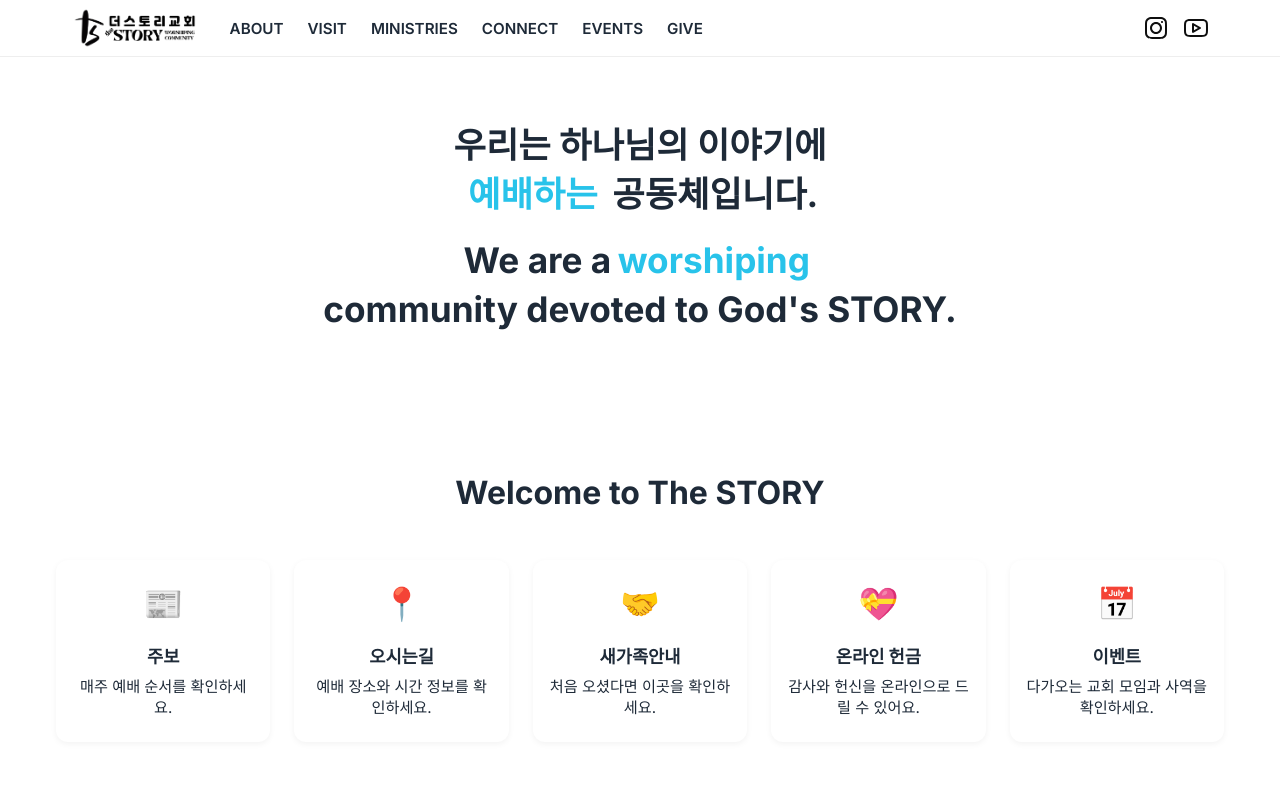
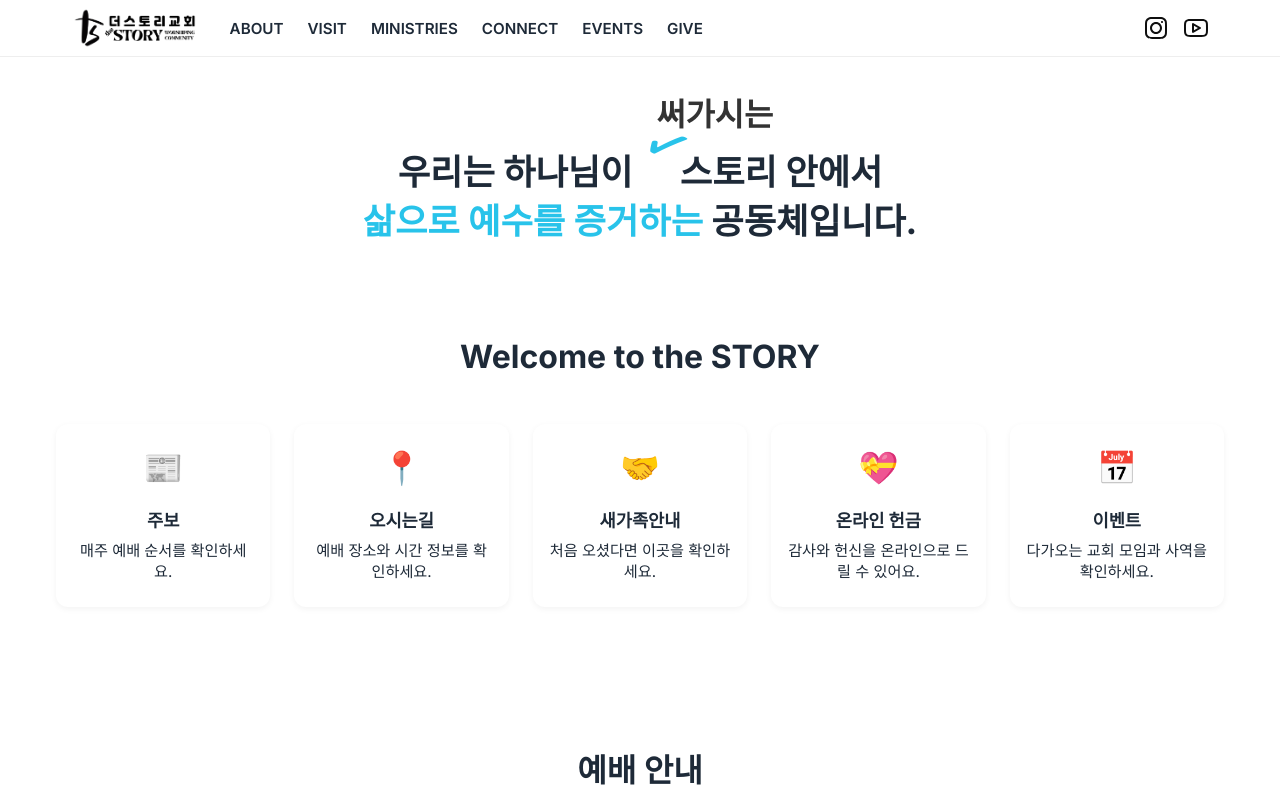
Before and after one commit to bumvino/theSTORY, a Next.js app: page / in a window 1280 px wide. Shown: the top 800 px of the page. Built offline with nearby package versions, Linux system fonts and the light colour scheme.

Commit message:
Update bulletin layout: add spacing for sermon, scripture, and title

```diff
--- a/app/components/DynamicHeadline.jsx
+++ b/app/components/DynamicHeadline.jsx
@@ -1,33 +1,33 @@
 'use client';
 
-import { useEffect, useState } from 'react';
+import { useEffect, useRef, useState } from 'react';
 
 export default function DynamicHeadline() {
-    const enWords = ['worshiping', 'serving'];
-    const krWords = ['예배하는', '섬기는'];
-
-    const [enIndex, setEnIndex] = useState(0);
+    const krWords = ['예배하는', '감사하는', '삶으로 예수를 증거하는'];
     const [krIndex, setKrIndex] = useState(0);
+    const krTimer = useRef(null);
 
     useEffect(() => {
-        const id = setInterval(() => {
-            setEnIndex((i) => (i + 1) % enWords.length);
+        krTimer.current = setInterval(() => {
             setKrIndex((i) => (i + 1) % krWords.length);
         }, 2500);
-        return () => clearInterval(id);
+        return () => clearInterval(krTimer.current);
     }, []);
 
     return (
         <section className="headline">
             <h2 className="headline-korean">
-                우리는 하나님의 이야기에<br />
-                <span className="headline-dynamic">{krWords[krIndex]}</span> 공동체입니다.
-            </h2>
-
-            <h2>
-                <span className="headline-static">We are a</span>
-                <span className="headline-dynamic">{enWords[enIndex]} </span><br />
-                <span className="headline-static">community devoted to God&apos;s STORY.</span>
+                우리는 하나님이
+                <span className="insertion">
+          <span className="tick">✓</span>
+          <span className="above">써가시는</span>
+        </span>
+                스토리 안에서
+                <br />
+                <span className="kr-rotator" key={krIndex}>
+          {krWords[krIndex]}
+        </span>
+                &nbsp;공동체입니다.
             </h2>
         </section>
     );
--- a/app/components/Header.jsx
+++ b/app/components/Header.jsx
@@ -46,8 +46,8 @@ export default function Header() {
                             MINISTRIES
                         </a>
                         <div className="dropdown-content">
-                            <Link href="/ministries/women">Women in The STORY</Link>
-                            <Link href="/ministries/men">Men in The STORY</Link>
+                            <Link href="/ministries/women">Women in the STORY</Link>
+                            <Link href="/ministries/men">Men in the STORY</Link>
                         </div>
                     </div>
 
--- a/app/globals.css
+++ b/app/globals.css
@@ -1,10 +1,25 @@
 /* ==================================================
-   1) FONTS
+   0) FONT
 ================================================== */
-@import url('https://fonts.googleapis.com/css2?family=Inter:wght@400;600;700&display=swap');
+@import url('https://fonts.googleapis.com/css2?family=Inter:wght@100;400;600;700&display=swap');
 
 /* ==================================================
-   2) GLOBAL
+   1) THEME VARIABLES
+================================================== */
+:root {
+    --text: #1e2a38;
+    --bg: #fff;
+    --muted: #6c757d;
+    --border: #eee;
+    --shadow-sm: 0 2px 6px rgba(0,0,0,.05);
+    --shadow-md: 0 4px 12px rgba(0,0,0,.08);
+
+    --brand: #28C3EA;
+    --brand-hover: #1ba6c6;
+}
+
+/* ==================================================
+   2) GLOBAL / RESET
 ================================================== */
 *,
 *::before,
@@ -15,8 +30,8 @@ html { scroll-behavior: smooth; }
 body {
     margin: 0;
     font-family: 'Inter', sans-serif;
-    color: #1e2a38;
-    background: #fff;
+    color: var(--text);
+    background: var(--bg);
 }
 
 img { display: block; max-width: 100%; height: auto; }
@@ -26,9 +41,9 @@ img { display: block; max-width: 100%; height: auto; }
 ================================================== */
 .site-header {
     position: sticky; top: 0; z-index: 1000;
-    background: #fff;
+    background: var(--bg);
     padding: 0.5rem 2rem;
-    border-bottom: 1px solid #eee;
+    border-bottom: 1px solid var(--border);
 }
 
 .header-container {
@@ -40,7 +55,7 @@ img { display: block; max-width: 100%; height: auto; }
 .logo img { height: 40px; }
 
 /* ==================================================
-   4) NAV + DROPDOWN (hover)
+   4) NAV + DROPDOWN
 ================================================== */
 .main-nav { display: flex; gap: 1.5rem; margin-left: 2rem; }
 
@@ -50,7 +65,7 @@ img { display: block; max-width: 100%; height: auto; }
     padding: 0.5rem 0;
     font-size: 0.95rem;
     font-weight: 600;
-    color: #1e2a38;
+    color: var(--text);
     text-decoration: none;
     transition: color .25s ease;
 }
@@ -58,40 +73,43 @@ img { display: block; max-width: 100%; height: auto; }
 .main-nav a:hover,
 .main-nav a.active,
 .nav-item > a:hover,
-.nav-item > a.active {
-    color: #28C3EA;
-}
+.nav-item > a.active { color: var(--brand); }
 
 .nav-item { position: relative; }
 .nav-item > a { cursor: pointer; }
 
-/* Keep it hidden by default */
+/* dropdown */
 .dropdown-content {
     display: none;
-    position: absolute;
-    top: calc(100% + 2px); /* small offset to prevent hover gap */
-    left: 0;
-    min-width: 180px;
-    padding: .5rem 0;
-    background: #fff;
+    position: absolute; top: calc(100% + 2px); left: 0;
+    min-width: 180px; padding: .5rem 0;
+    background: var(--bg);
     border-radius: 6px;
-    box-shadow: 0 4px 12px rgba(0,0,0,.08);
+    box-shadow: var(--shadow-md);
     z-index: 999;
-    flex-direction: column; /* OK without display:flex; */
+    flex-direction: column;
 }
 
-/* Show on hover/focus */
 .nav-item:hover .dropdown-content,
-.nav-item:focus-within .dropdown-content {
-    display: flex;
+.nav-item:focus-within .dropdown-content { display: flex; }
+
+.dropdown-content a {
+    padding: .5rem 1rem;
+    white-space: nowrap;
+    font-size: .9rem;
+    color: var(--text);
+    text-decoration: none;
+    transition: color .2s ease, background .2s ease;
 }
 
-/* Same look as header nav buttons */
+.dropdown-content a:hover { color: var(--brand); background: none; }
+
+/* CTA-like nav button */
 .nav-button {
     display: inline-block;
     margin-top: 1rem;
     padding: 0.75rem 1.5rem;
-    background: #28C3EA;
+    background: var(--brand);
     color: #fff;
     border-radius: 8px;
     font-weight: 700;
@@ -99,21 +117,9 @@ img { display: block; max-width: 100%; height: auto; }
     transition: background 0.2s ease;
 }
 
-.nav-button:hover {
-    background: #1ba6c6; /* same hover color as header */
-}
+.nav-button:hover { background: var(--brand-hover); }
 
-.dropdown-content a {
-    padding: .5rem 1rem;
-    white-space: nowrap;
-    font-size: .9rem;
-    color: #1e2a38;
-    text-decoration: none;
-    transition: color .2s ease, background .2s ease;
-}
-.dropdown-content a:hover { color: #28C3EA; background: none; }
-
-/* Social icons on header right */
+/* social icons on header right */
 .header-social {
     margin-left: auto;
     display: flex; align-items: center; gap: 1rem;
@@ -124,19 +130,21 @@ img { display: block; max-width: 100%; height: auto; }
 /* ==================================================
    5) HEADLINE (HOME)
 ================================================== */
-.headline { padding: 4rem 2rem 2rem; text-align: center; }
+.headline { padding: 5rem 2rem 0rem; text-align: center; }
+
 .headline h2 {
-    margin: 0 0 1rem;
+    margin: 0rem;
     font-size: 2.2rem; font-weight: 700; line-height: 1.4;
 }
+
 .headline-static { display: inline; }
-.headline-dynamic { display: inline; margin: 0 .4rem; font-weight: 700; color: #28C3EA; }
+.headline-dynamic { display: inline; margin: 0 .4rem; font-weight: 700; color: var(--brand); }
 
 /* ==================================================
    6) FEATURES GRID
 ================================================== */
 .features-section { padding: 4rem 2rem; text-align: center; }
-.features-heading { font-size: 2rem; margin-bottom: 3rem; color: #1e2a38; }
+.features-heading { font-size: 2rem; margin-bottom: 3rem; color: var(--text); }
 
 .features-grid {
     max-width: 1200px; margin: 0 auto; padding: 0 1rem;
@@ -147,15 +155,16 @@ img { display: block; max-width: 100%; height: auto; }
 .feature-card {
     background: #fff; border-radius: 12px;
     padding: 1.5rem 1rem; text-align: center;
-    box-shadow: 0 2px 6px rgba(0,0,0,.05);
+    box-shadow: var(--shadow-sm);
     display: flex; flex-direction: column; align-items: center;
-    color: #1e2a38 !important; text-decoration: none !important;
+    color: var(--text) !important; text-decoration: none !important;
     transition: transform .2s ease, box-shadow .2s ease, color .2s ease;
 }
+
 .feature-card:hover {
     transform: translateY(-4px);
-    box-shadow: 0 4px 12px rgba(0,0,0,.1);
-    color: #28C3EA !important;
+    box-shadow: var(--shadow-md);
+    color: var(--brand) !important;
 }
 
 .feature-icon { font-size: 2rem; margin-bottom: .75rem; }
@@ -177,9 +186,10 @@ img { display: block; max-width: 100%; height: auto; }
 .worship-card {
     text-align: left;
     background: #fff; padding: 1.5rem; border-radius: 8px;
-    box-shadow: 0 2px 6px rgba(0,0,0,.05);
+    box-shadow: var(--shadow-sm);
 }
-.worship-card h3 { margin: 0 0 1rem; color: #28C3EA; }
+
+.worship-card h3 { margin: 0 0 1rem; color: var(--brand); }
 .worship-card ul { margin: 0; padding: 0; list-style: none; }
 .worship-card li { margin-bottom: .5rem; }
 
@@ -187,29 +197,33 @@ img { display: block; max-width: 100%; height: auto; }
    8) PASTOR PAGE
 ================================================== */
 .pastor-section { padding: 2rem 2rem 4rem; max-width: 1000px; margin: 0 auto; }
-.pastor-heading { margin: 0 0 1.5rem; text-align: center; color: #28C3EA; font-size: 2rem; }
+.pastor-heading { margin: 0 0 1.5rem; text-align: center; color: var(--brand); font-size: 2rem; }
 
 .pastor-intro-container {
     display: flex; flex-wrap: wrap; gap: 2rem; align-items: flex-start;
     margin-bottom: 3rem;
 }
+
 .pastor-photo { flex: 0 0 300px; max-width: 300px; }
-.pastor-photo img { border-radius: 8px; box-shadow: 0 4px 12px rgba(0,0,0,.08); }
+.pastor-photo img { border-radius: 8px; box-shadow: var(--shadow-md); }
 .pastor-intro { flex: 1; line-height: 1.8; }
 
-/* Collapsible resume */
+/* collapsible resume */
 .resume-details {
     max-width: 800px; margin: 2rem auto 0;
     border: 1px solid #ddd; border-radius: 6px; overflow: hidden;
 }
+
 .resume-details summary {
-    padding: .75rem 1rem; background: #28C3EA; color: #fff;
+    padding: .75rem 1rem; background: var(--brand); color: #fff;
     font-size: 1.2rem; font-weight: 600; cursor: pointer; list-style: none;
 }
+
 .resume-details summary::-webkit-details-marker { display: none; }
-.resume-details[open] summary { background: #1ba6c6; }
+.resume-details[open] summary { background: var(--brand-hover); }
+
 .resume-content { padding: 1rem 1.5rem; background: #fafafa; }
-.resume-content h4 { margin-top: 1rem; color: #28C3EA; }
+.resume-content h4 { margin-top: 1rem; color: var(--brand); }
 .resume-content ul { margin: 0; padding-left: 1.2rem; list-style: disc; }
 .resume-content li { margin-bottom: .6rem; font-size: .95rem; }
 
@@ -218,41 +232,45 @@ img { display: block; max-width: 100%; height: auto; }
 ================================================== */
 .about-section { padding: 2rem 2rem 4rem; }
 .content-container { max-width: 900px; margin: 0 auto; padding: 0 1rem; text-align: center; }
-.about-title { font-size: 2.5rem; color: #28C3EA; margin-bottom: .5rem; }
-.about-subtitle { font-size: 1.5rem; color: #1e2a38; margin-bottom: 2rem; }
+.about-title { font-size: 2.5rem; color: var(--brand); margin-bottom: .5rem; }
+.about-subtitle { font-size: 1.5rem; color: var(--text); margin-bottom: 2rem; }
 .about-text p { margin-bottom: 1.5rem; line-height: 1.8; font-size: 1rem; }
 .about-text p[lang="ko"] { font-style: normal; }
 
 /* ==================================================
    10) VISIT (MAP)
 ================================================== */
-.map-container { border-radius: 8px; overflow: hidden; box-shadow: 0 2px 6px rgba(0,0,0,.05); }
+.map-container { border-radius: 8px; overflow: hidden; box-shadow: var(--shadow-sm); }
 
 /* ==================================================
    11) FOOTER
 ================================================== */
 .site-footer {
     margin-top: 4rem;
-    background: #f8f9fa; color: #1e2a38;
+    background: #f8f9fa; color: var(--text);
     font-size: .95rem;
 }
+
 .footer-container {
     max-width: 1200px; margin: 0 auto; padding: 2rem;
     display: flex; flex-wrap: wrap; gap: 2rem;
 }
+
 .footer-col { flex: 1 1 200px; }
 .footer-logo img { height: 40px; margin-bottom: 1rem; }
 .footer-social { display: flex; gap: 1rem; }
 .footer-social img { width: 24px; height: 24px; transition: filter .2s; }
 .footer-social a:hover img { filter: brightness(.7); }
-.footer-col h4 { margin-bottom: .75rem; color: #28C3EA; }
+
+.footer-col h4 { margin-bottom: .75rem; color: var(--brand); }
 .footer-col ul { margin: 0; padding: 0; list-style: none; }
 .footer-col li + li { margin-top: .5rem; }
-.footer-col a { color: #1e2a38; text-decoration: none; transition: color .2s; }
-.footer-col a:hover { color: #28C3EA; }
+.footer-col a { color: var(--text); text-decoration: none; transition: color .2s; }
+.footer-col a:hover { color: var(--brand); }
 .footer-col address { font-style: normal; line-height: 1.6; }
+
 .footer-bottom { text-align: center; padding: 1rem 0; border-top: 1px solid #e0e0e0; }
-.footer-bottom p { margin: 0; font-size: .85rem; color: #6c757d; }
+.footer-bottom p { margin: 0; font-size: .85rem; color: var(--muted); }
 
 /* ==================================================
    12) FORMS (CONNECT)
@@ -261,7 +279,7 @@ img { display: block; max-width: 100%; height: auto; }
 
 .form-section {
     background: #fff;
-    border: 1px solid #eee; border-radius: 12px;
+    border: 1px solid var(--border); border-radius: 12px;
     padding: 1.25rem; margin-bottom: 1rem;
 }
 
@@ -273,7 +291,7 @@ img { display: block; max-width: 100%; height: auto; }
 
 .form-label {
     display: block; margin-bottom: .4rem;
-    font-weight: 600; font-size: .95rem; color: #1e2a38; text-align: left;
+    font-weight: 600; font-size: .95rem; color: var(--text); text-align: left;
 }
 
 .form-group input,
@@ -281,7 +299,7 @@ img { display: block; max-width: 100%; height: auto; }
 .form-group textarea {
     width: 100%; padding: .75rem .9rem;
     border: 1px solid #ddd; border-radius: 8px;
-    font: inherit; color: #1e2a38;
+    font: inherit; color: var(--text);
     transition: border-color .2s, box-shadow .2s;
 }
 
@@ -289,51 +307,40 @@ img { display: block; max-width: 100%; height: auto; }
 .form-group select:focus,
 .form-group textarea:focus {
     outline: none;
-    border-color: #28C3EA;
-    box-shadow: 0 0 0 3px rgba(40,195,234,.15);
+    border-color: var(--brand);
+    box-shadow: 0 0 0 3px color-mix(in srgb, var(--brand) 15%, transparent);
 }
 
 .form-span-2 { grid-column: 1 / -1; }
 
-/* Buttons */
-/* Submit button styled like header nav links */
+/* submit buttons like header links */
 button[type="submit"],
 input[type="submit"] {
-    background: none;
-    border: none;
+    background: none; border: none;
     padding: 0.5rem 0;
     font-size: 1.5rem;
     font-weight: 600;
-    color: #1e2a38;
+    color: var(--text);
     cursor: pointer;
     transition: color 0.25s ease;
 }
 
 button[type="submit"]:hover,
-input[type="submit"]:hover {
-    color: #28C3EA; /* same hover color as header nav */
-}
+input[type="submit"]:hover { color: var(--brand); }
 
-/* Checkbox groups */
+/* checkboxes */
 .checkbox-group {
-    display: flex;
-    flex-wrap: wrap;
-    gap: 0.75rem 1.25rem;   /* much smaller spacing between items */
+    display: flex; flex-wrap: wrap;
+    gap: 0.75rem 1.25rem;
 }
 
 .checkbox-inline {
-    display: inline-flex;
-    align-items: center;
-    gap: 10px;                 /* no artificial gap */
-    white-space: nowrap;    /* keep Korean words together */
-    word-break: keep-all;
+    display: inline-flex; align-items: center;
+    gap: 10px; white-space: nowrap; word-break: keep-all;
 }
 
 .checkbox-inline input[type="checkbox"] {
-    margin: 0;
-    margin-right: 4px;      /* minimal space between box and text */
-    width: 16px;
-    height: 16px;
+    margin: 0 4px 0 0; width: 16px; height: 16px;
 }
 
 /* ==================================================
@@ -350,3 +357,61 @@ input[type="submit"]:hover {
     .footer-col { flex: 1 1 100%; }
     .form-row.two, .form-row.three { grid-template-columns: 1fr; }
 }
+
+/* ==================================================
+   14) KOREAN HEADLINE (tick + rotating word)
+================================================== */
+.headline-korean {
+    position: relative;
+    overflow: visible;
+    line-height: 1.35;
+    word-break: keep-all;
+}
+
+/* annotation block between words */
+.insertion {
+    position: relative;
+    display: inline-block;
+    margin: 0;
+    padding-right: 0em;
+    z-index: 1;
+}
+
+/* tick */
+.tick {
+    font-size: 1.6em;
+    font-weight: 100;          /* requires Inter 100 (imported) */
+    display: inline-block;
+    line-height: 1;
+    transform: rotate(30deg);
+    transform-origin: center;
+    position: relative;
+    top: -0.35em;
+    left: 0.2em;
+    color: var(--brand);
+}
+
+/* inserted word above tick */
+.above {
+    position: absolute;
+    bottom: 100%;
+    left: 100%;
+    transform: translateX(-20%);
+    white-space: nowrap;
+    font-size: 0.9em;
+    color: #333;
+    pointer-events: none;
+    z-index: 1;
+}
+
+/* rotating word */
+.kr-rotator {
+    display: inline-block;
+    position: relative;
+    opacity: 1 !important;
+    visibility: visible !important;
+    z-index: 2;
+    transition: opacity 250ms ease-in-out;
+    color: var(--brand);
+    font-weight: 700;
+}
--- a/app/page.js
+++ b/app/page.js
@@ -7,7 +7,7 @@ export default function HomePage() {
             <DynamicHeadline />
 
             <section className="features-section" id="features">
-                <h2 className="features-heading">Welcome to The STORY</h2>
+                <h2 className="features-heading">Welcome to the STORY</h2>
                 <div className="features-grid">
                     <Link href="/bulletins" className="feature-card">
                         <div className="feature-icon">📰</div>
```
Also changed, not shown: app/bulletins/[id]/page.js (+12 -9 lines).
